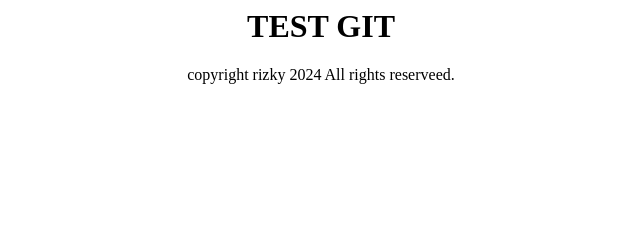
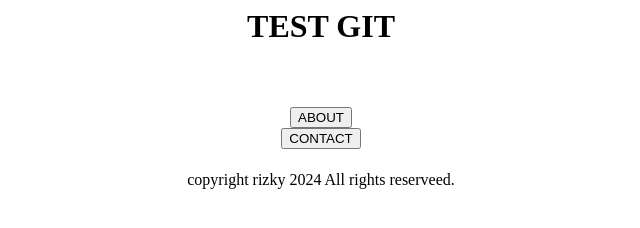
Before and after one commit to kuroilotuz/portofolio-simple, a plain HTML site: page index.html in a window 1280 px wide. Shown: the whole page, without its empty margins (319-959 px from the left). Drawn offline with Linux system fonts and the light colour scheme.

Commit message:
kutambahkan contact dan about

```diff
--- a/index.html
+++ b/index.html
@@ -1 +1 @@
-<html><head><center><h1>TEST GIT</h1><footer>copyright rizky 2024 All rights reserveed.</footer></center></head></html>
+<html><head><center><h1>TEST GIT</h1><br><h5><button href=/about.html>ABOUT</button><br><button href=/contact.html>CONTACT</button></h5><footer>copyright rizky 2024 All rights reserveed.</footer></center></head></html>
```
